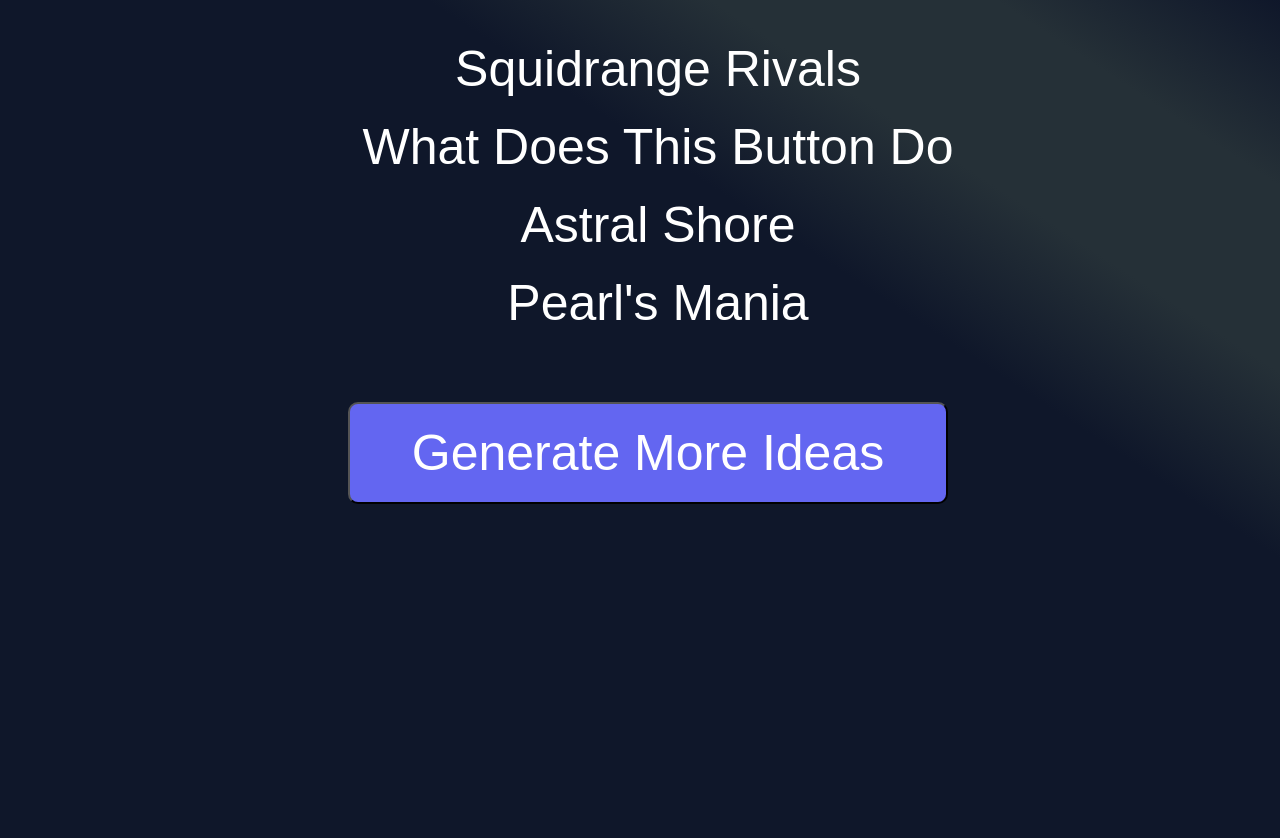
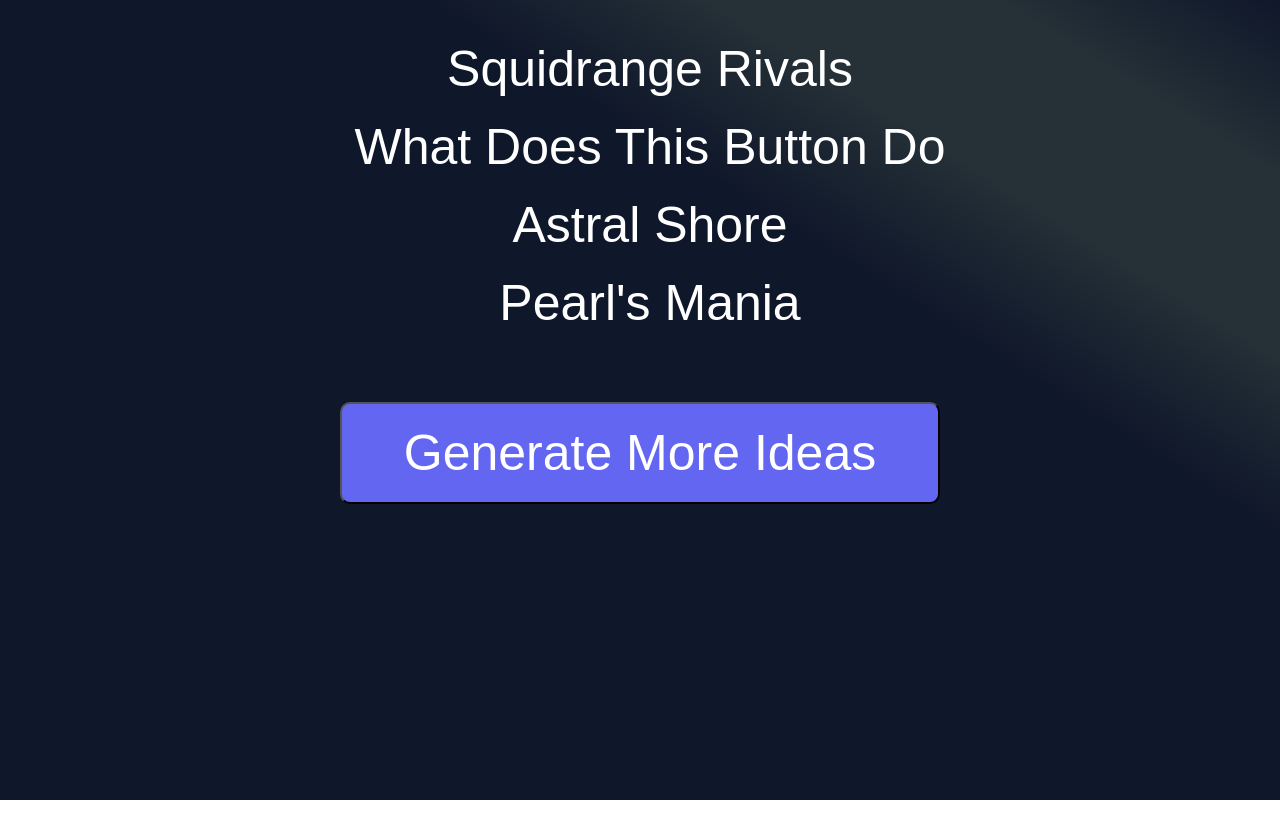
Before and after one commit to ficocelliguy/SplatNames, a plain HTML site: page index.html in a window 1280 px wide. After the commit the page ends 800 px from the top, so only its background shows below. Drawn offline with Linux system fonts and the light colour scheme.

Commit message:
Style updates

```diff
--- a/src/style.css
+++ b/src/style.css
@@ -2,6 +2,7 @@ body {
     background: linear-gradient(to top right, #0f172a, #0f172a, #0f172a, #0f172a, #0f172a, #0f172a,#0f172a, #253037, #253037, #0f172a);
     width: 100vw;
     min-height: 100vh;
+    margin: 0;
 }
 
 button {
@@ -17,7 +18,7 @@ button {
 }
 
 #content {
-    margin: 30px 10px;
+    padding: 30px 10px;
     text-align: center;
     width: 100vw;
 }
```
